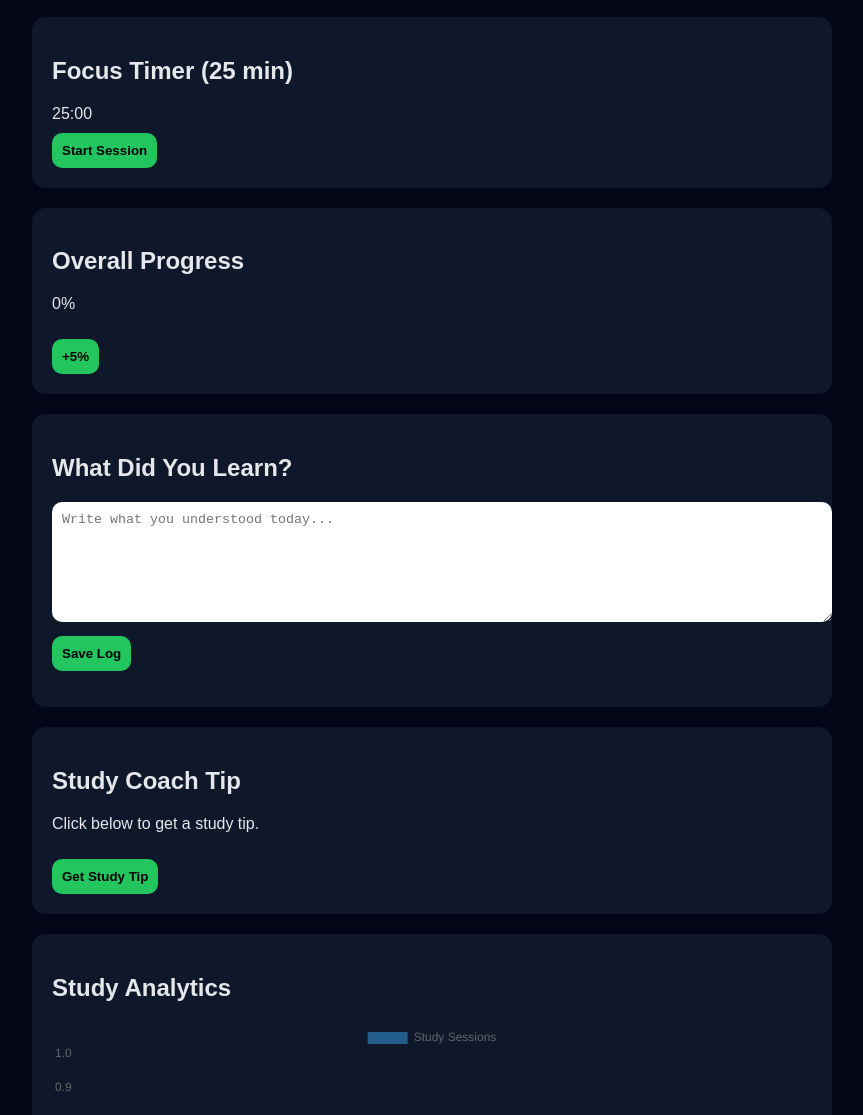
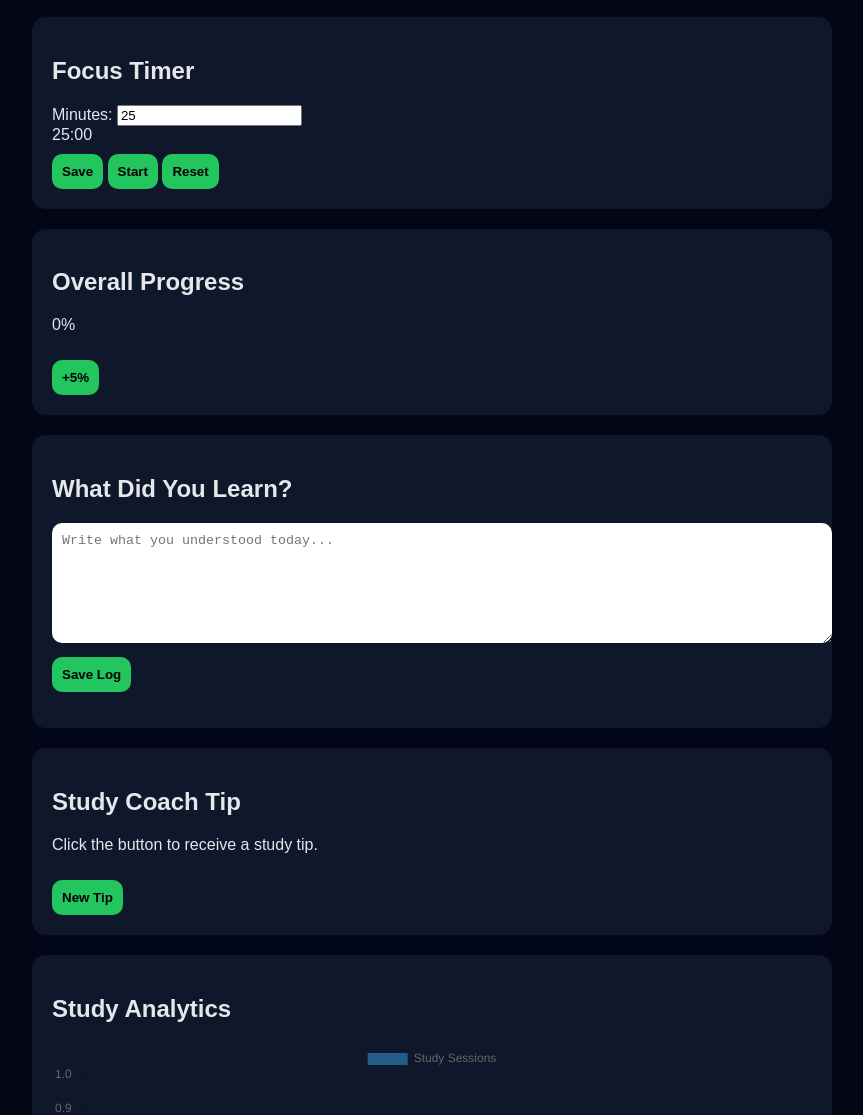
Before and after one commit to eosefdavid-boop/Learning-Progress, a website: page index.html in a window 1280 px wide. Shown: the part 356-1471 px from the top of the page, without its empty margins (208-1071 px from the left). Drawn offline with nearby package versions, Linux system fonts and the light colour scheme.

Commit message:
Enhance study tip and timer functionality
Updated the study tip section to include a button for receiving a new tip and modified the timer section to allow users to set custom timer minutes.

```diff
--- a/index.html
+++ b/index.html
@@ -4,6 +4,9 @@
     <meta charset="UTF-8" />
     <title>Learning Progress</title>
     <link rel="stylesheet" href="style.css" />
+
+    <link rel="manifest" href="manifest.json" />
+    <meta name="theme-color" content="#020617" />
   </head>
   <body>
     <div class="app">
@@ -20,9 +23,16 @@
 
       <!-- TIMER -->
       <div class="card">
-        <h2>Focus Timer (25 min)</h2>
+        <h2>Focus Timer</h2>
+
+        <label>Minutes:</label>
+        <input type="number" id="timerMinutes" min="1" value="25" />
+
         <div id="timer">25:00</div>
-        <button onclick="startTimer()">Start Session</button>
+
+        <button onclick="saveTimer()">Save</button>
+        <button onclick="startTimer()">Start</button>
+        <button onclick="resetTimer()">Reset</button>
       </div>
 
       <!-- PROGRESS -->
@@ -49,8 +59,8 @@
       <!-- STUDY TIP -->
       <div class="card">
         <h2>Study Coach Tip</h2>
-        <p id="studyTip">Click below to get a study tip.</p>
-        <button onclick="showTip()">Get Study Tip</button>
+        <p id="studyTip">Click the button to receive a study tip.</p>
+        <button onclick="showTip()">New Tip</button>
       </div>
 
       <!-- ANALYTICS -->
@@ -68,5 +78,13 @@
 
     <script src="https://cdn.jsdelivr.net/npm/chart.js"></script>
     <script src="script.js"></script>
+
+    <script>
+      if ("serviceWorker" in navigator) {
+        navigator.serviceWorker.register("service-worker.js");
+      }
+    </script>
   </body>
 </html>
+
+Update study tip section and timer
```
